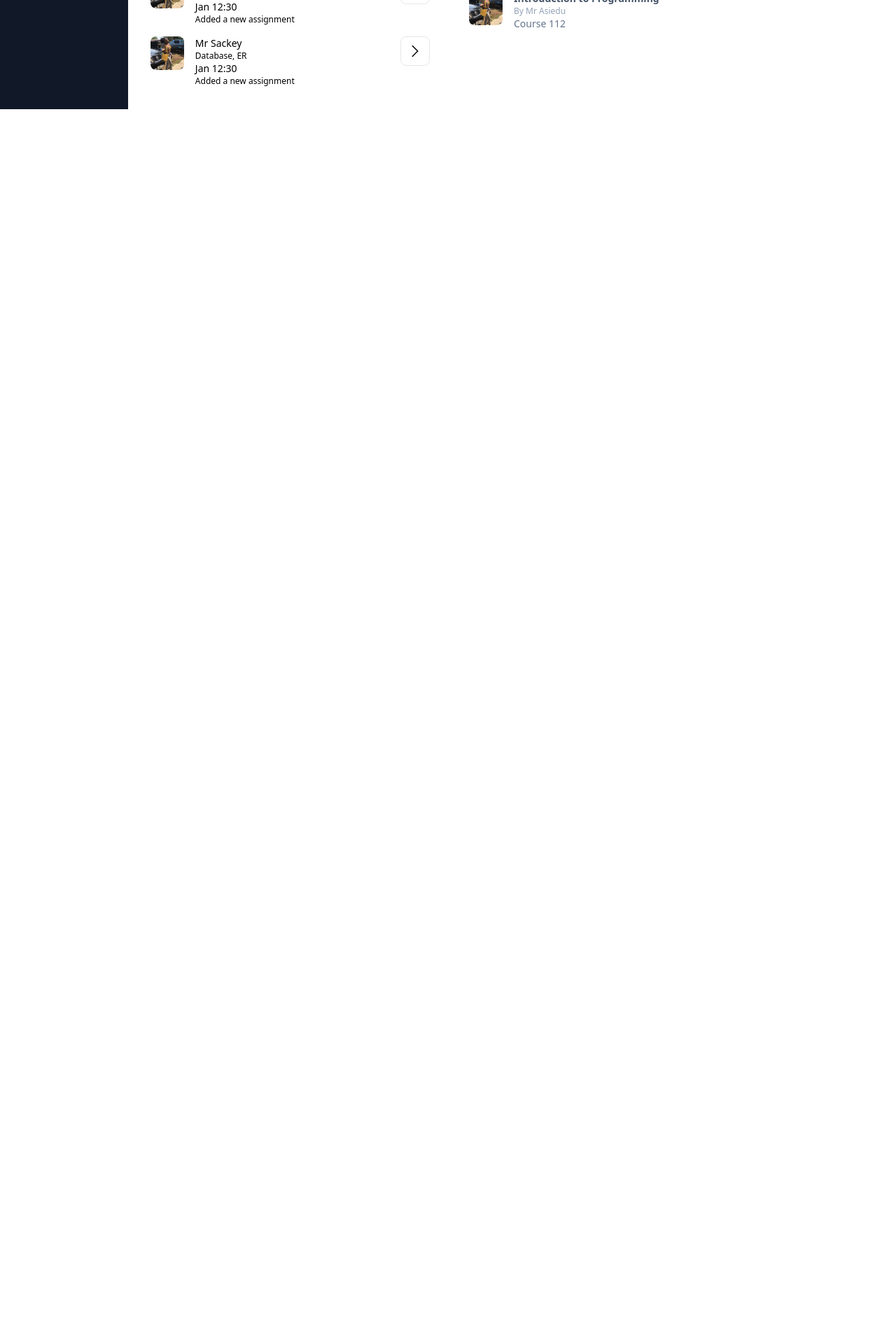
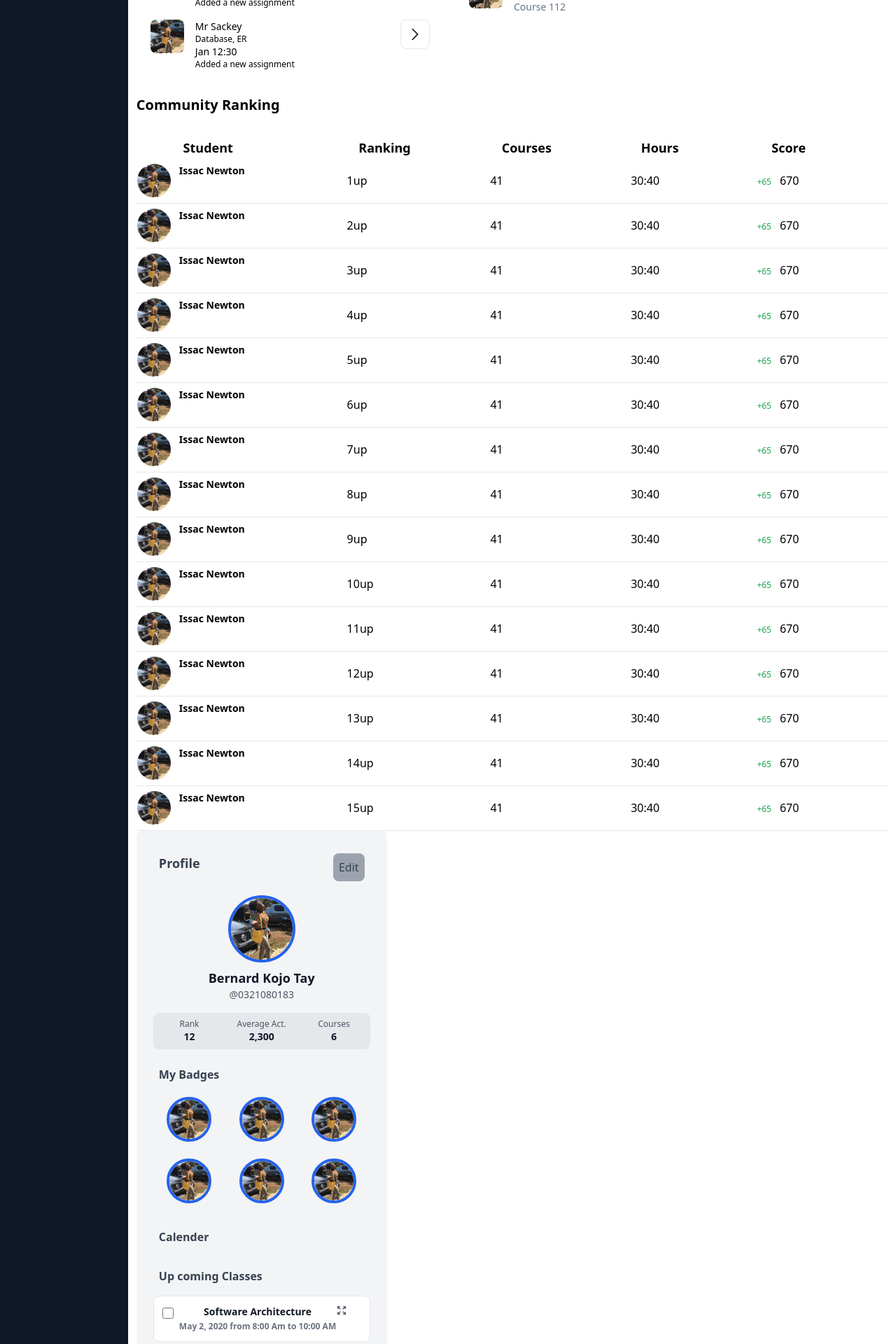
Before and after one commit to Bheny/learning-analytics-dashboard, a Nuxt app: page / in a window 1280 px wide. Shown: the part 840-2760 px from the top of the page at 70% size. Before the commit the page ends 996 px from the top, so only its background shows below. Built offline with nearby package versions, Linux system fonts and the light colour scheme.

Commit message:
added profile and ranking ie leaderboard to the home page

```diff
--- /dev/null
+++ b/components/profile.vue
@@ -0,0 +1,68 @@
+<template>
+    <div id="profileSection" class="rounded-lg mt-4 md:mt-0 bg-gray-100 lg:w-2/6 p-6">
+        <div class="mb-6 p-2">
+            <h2 class="text-lg font-bold inline-block text-gray-700">Profile</h2>
+        <button class="bg-gray-400 text-gray-700 p-2 rounded-lg float-right">Edit</button>
+        </div>
+        <div class="mt-6 text-center">
+            <img src="../assets/ella.jpg" class="mx-auto object-center border border-4 border-blue-600 object-cover rounded-full h-24 w-24" />
+            <h2 class="font-bold mt-2 text-gray-900 text-lg">{{ user.firstname }} {{user.lastname}}</h2>
+            <h3 class="text-gray-600 text-sm">@{{ user.username}}</h3>
+        </div>
+        <div class="mt-4">
+            <div class="grid grid-cols-3 text-center bg-gray-200 rounded-lg ">
+                <div  class="p-2">
+                    <h3 class="text-gray-600 text-xs">Rank</h3>
+                    <h2 class="font-bold text-sm text-gray-900">12</h2>
+                </div>
+                <div  class="p-2">
+                    <h3 class="text-gray-600 text-xs">Average Act.</h3>
+                    <h2 class="font-bold text-sm text-gray-900">2,300</h2>
+                </div>
+                <div  class="p-2">
+                    <h3 class="text-gray-600 text-xs">Courses</h3>
+                    <h2 class="font-bold text-sm text-gray-900">6</h2>
+                </div>
+            </div>
+        </div>
+        <div>
+            <h2 class="font-bold text-gray-700 mt-4 p-2">My Badges</h2>
+            <div class="grid grid-cols-3 ">
+                <div v-for="badge in 6" :key="badge" class="p-3">
+                    <img src="~/assets/ella.jpg" class="mx-auto object-center border border-4 border-blue-600 object-cover rounded-full h-16 w-16" />
+                </div>
+            </div>
+        </div>
+        <h2 class="font-bold text-gray-700 mt-4 p-2">Calender</h2>
+        <!-- <CalenderModule /> -->
+        <h2 class="font-bold text-gray-700 mt-4 p-2">Up coming Classes</h2>
+        <div class="overflow-y-scroll h-64">
+            <div v-for="course in courses" :key="course.id" class="hover:border-blue-600 hover:bg-blue-100 hover:text-gray-100 hover:border-4 border rounded-lg mt-2 flex bg-white p-3"><input type="checkbox" class="mt-1 h-2 bg-blue-600 text-white mr-2 inline-block rounded-lg w-4 h-4 float-left"/><div class="text-gray-900 text-sm inline-block font-bold text-center">{{ course.title }}<br><span class="text-gray-500 text-xs">{{ course.date }} from {{ course.start}} to {{ course.end }}</span></div><svg xmlns="http://www.w3.org/2000/svg" class="h-4 w-4 text-gray-600 float-right inline-block" fill="none" viewBox="0 0 24 24" stroke="currentColor" stroke-width="2">
+  <path stroke-linecap="round" stroke-linejoin="round" d="M4 8V4m0 0h4M4 4l5 5m11-1V4m0 0h-4m4 0l-5 5M4 16v4m0 0h4m-4 0l5-5m11 5l-5-5m5 5v-4m0 4h-4" />
+</svg></div>
+        </div>
+
+
+
+
+    </div>
+</template>
+
+<script setup>
+const user = ref( {
+        id:1,
+        username:"0321080183",
+        firstname:"Bernard Kojo",
+        lastname: "Tay",
+        email:"bernard.tay@htu.edu.gh",
+        is_student:true,
+        class:"Btech Computer Science 300",
+      })
+
+      const courses = ref([
+            {id:1,title:'Software Architecture',date:'May 2, 2020', start:'8:00 Am', end:'10:00 AM'},
+            {id:1,title:'Computer Literacy',date:'May 3, 2020', start:'8:00 Am', end:'10:00 AM'},
+            {id:1,title:'MIS',date:'May 4, 2020', start:'8:00 Am', end:'10:00 AM'},
+            ])
+
+</script>
--- a/layouts/default.vue
+++ b/layouts/default.vue
@@ -90,7 +90,7 @@
     </header>
 
     <!-- output the page content -->
-    <div class=" w-full pt-16">
+    <div class=" w-full pt-16 md:pt-10">
       <div class="lg:hidden to-bg-gray-100 bg-gray-900 text-gray-100 rounded-t-lg lg:bg-white fixed z-30 top-0 w-full">
         <div class="float-left inline w-1/2 p-2 ">
           <h2 class="text-gray-100 font-bold">Learning Analytics Dashboard</h2>
@@ -103,7 +103,7 @@
   </div>
   <!-- bottom menu bar displays only in mobile view  -->
   <div class="lg:hidden bg-gray-900 text-gray-100 rounded-t-lg lg:bg-white fixed z-30 bottom-0 w-full">
-    <ul class="inline flex p-3 w-full gap-auto">
+    <ul class="grid grid-cols-6 p-3 w-full gap-auto">
       <NuxtLink @click="activate('home')" to="/"><li :class="[ homeActive ? 'bg-white text-gray-900':'text-gray-100 bg-gray-900']" class=" rounded-lg p-3">
       <!-- home -->
         <svg xmlns="http://www.w3.org/2000/svg" fill="none" viewBox="0 0 24 24"
--- a/pages/index.vue
+++ b/pages/index.vue
@@ -1,5 +1,5 @@
 <template>
-    <div class="p-3">
+    <div class="p-3 pb-24">
       <div class="">
         <h1 class="text-xl font-bold">Hello Adam,</h1>
         <h3 class="text-sm text-slate-800 ">Its sunny today and a good time to study</h3>
@@ -7,13 +7,29 @@
       <div class="mt-4">
         <h2 class="font-bold text-xl">Your Progress <span class="p-2 rounded-full bg-slate-400 text-black text-xs">10</span></h2>
       </div>
-      <div class="mt-4">
+      <div class="mt-4 md:flex md:gap-3">
+        <!-- lessons completed card -->
         <div class="rounded-lg p-3 slate-gray-50 md:w-64 shadow-lg">
             <div class="p-2">
               <h1 class=" font-bold"><span class="text-2xl">204/</span><span class="text-xl text-slate-400">300</span></h1>
               <h2 class="text-xs text-slate-400">completed Lessons</h2>
             </div>
             <div class="w-full mt-6 mb-6">
+              <span class="text-3xl font-bold">65%</span><br />
+              <span class="text-xs text-slate-400">completed</span><br />
+              <div class="w-full border border-gray-400 bg-white h-2 rounded-full">
+                <div class="bg-gray-400 w-1/2 h-full"></div>
+              </div>
+            </div>
+        </div>
+        <!-- overall ranking -->
+        <div class="rounded-lg p-3 slate-gray-50 md:w-64 shadow-lg">
+            <div class="p-2">
+              <h2  class="text-lg text-slate-900 py-4">You Rank at </h2>
+              <h1 class=" font-bold"><span class="text-2xl">135/</span><span class="text-xl text-slate-400">200</span></h1>
+              <h2 class="text-xs text-slate-400">other students</h2>
+            </div>
+            <div class="hidden w-full mt-6 mb-6">
               <span class="text-3xl font-bold">65%</span><br />
               <span class="text-xs text-slate-400">completed</span><br />
               <div class="w-full border border-gray-400 bg-white h-2 rounded-full">
@@ -60,6 +76,48 @@
           </div>
         </div>
       </div>
+      <div class="pt-4 ">
+        <h2 class="font-bold text-xl">Community Ranking </h2>
+        <div class="overflow-x-scroll mt-8">
+          <table class="w-full gap-3 table">
+
+
+              <th class="text-lg pr-24">Student</th>
+              <th class="text-lg pr-24">Ranking</th>
+              <th class="text-lg pr-24">Courses</th>
+              <th class="text-lg pr-24">Hours</th>
+              <th class="text-lg pr-24">Score</th>
+
+
+              <tr v-for="student in 15" @key="student" class="h-16 pt-3 border-b">
+                  <td class="pr-24">
+                    <!-- student card -->
+                    <div class="flex gap-3">
+                      <img src="~/assets/ella.jpg" class="w-12 h-12 rounded-full" />
+                      <span class="font-bold text-sm">Issac Newton</span>
+                    </div>
+                  </td>
+                  <td class="pr-24">
+                    <!-- ranking card -->
+                    <span>{{student}}</span>
+                    <span>up</span>
+                  </td>
+                  <td class="pr-24">
+                    41
+                  </td>
+                  <td class="pr-24">
+                    30:40
+                  </td>
+                  <td class="pr-24">
+                    <span class="text-green-600 mr-3 text-xs">+65</span>
+                    <span>670</span>
+                  </td>
+              </tr>
+
+          </table>
+        </div>
+      </div>
+      <profile />
     </div>
   </template>
 
```
